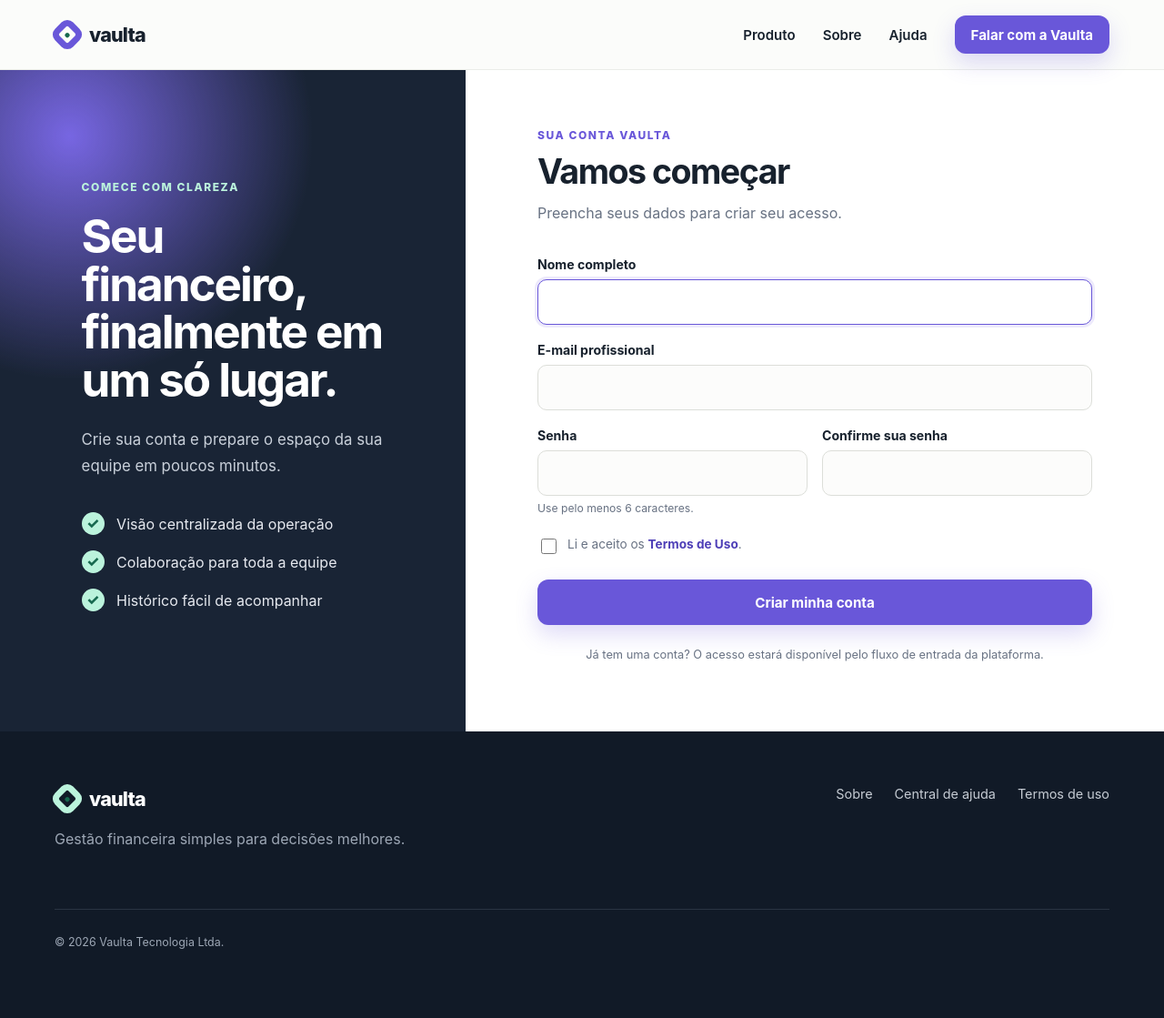
After one commit to leticiarq/authentication-security-lab, a Django app: page /cadastro/ in a window 1280 px wide. The commit adds this page. Shown: the whole page at 91% size. Run offline with Django 5.2, Linux system fonts and the light colour scheme.

Commit message:
feat: add user registration and email verification

```diff
--- /dev/null
+++ b/app/accounts/forms.py
@@ -0,0 +1,53 @@
+from django import forms
+from django.contrib.auth import get_user_model
+
+
+User = get_user_model()
+
+
+class RegistrationForm(forms.ModelForm):
+    password = forms.CharField(
+        label="Senha",
+        min_length=6,
+        strip=False,
+        widget=forms.PasswordInput(attrs={"autocomplete": "new-password"}),
+        help_text="Use pelo menos 6 caracteres.",
+    )
+    password_confirmation = forms.CharField(
+        label="Confirme sua senha",
+        strip=False,
+        widget=forms.PasswordInput(attrs={"autocomplete": "new-password"}),
+    )
+    accept_terms = forms.BooleanField(label="Li e aceito os Termos de Uso")
+
+    class Meta:
+        model = User
+        fields = ("full_name", "email")
+        labels = {"full_name": "Nome completo", "email": "E-mail profissional"}
+        widgets = {
+            "full_name": forms.TextInput(attrs={"autocomplete": "name", "autofocus": True}),
+            "email": forms.EmailInput(attrs={"autocomplete": "email"}),
+        }
+
+    def clean_email(self):
+        return self.cleaned_data["email"].strip().lower()
+
+    def clean(self):
+        cleaned_data = super().clean()
+        password = cleaned_data.get("password")
+        confirmation = cleaned_data.get("password_confirmation")
+        if password and confirmation and password != confirmation:
+            self.add_error("password_confirmation", "As senhas não coincidem.")
+        return cleaned_data
+
+    def save(self, commit=True):
+        user = super().save(commit=False)
+
+        # INTENTIONAL LAB BEHAVIOR (AUTH-03): this feature only enforces the
+        # field's six-character minimum and deliberately does not call
+        # django.contrib.auth.password_validation.validate_password(). Never
+        # copy this password policy into a production application.
+        user.set_password(self.cleaned_data["password"])
+        if commit:
+            user.save()
+        return user
--- /dev/null
+++ b/app/accounts/templates/accounts/register.html
@@ -0,0 +1,68 @@
+{% extends "base.html" %}
+
+{% block title %}Criar conta — Vaulta{% endblock %}
+
+{% block content %}
+<section class="auth-shell">
+    <div class="auth-aside">
+        <div class="auth-aside-content">
+            <span class="eyebrow eyebrow-light">Comece com clareza</span>
+            <h1>Seu financeiro, finalmente em um só lugar.</h1>
+            <p>Crie sua conta e prepare o espaço da sua equipe em poucos minutos.</p>
+            <ul class="benefit-list">
+                <li><span>✓</span> Visão centralizada da operação</li>
+                <li><span>✓</span> Colaboração para toda a equipe</li>
+                <li><span>✓</span> Histórico fácil de acompanhar</li>
+            </ul>
+        </div>
+    </div>
+    <div class="auth-main">
+        <div class="form-card">
+            <div class="form-heading">
+                <span class="eyebrow">Sua conta Vaulta</span>
+                <h2>Vamos começar</h2>
+                <p>Preencha seus dados para criar seu acesso.</p>
+            </div>
+
+            <form method="post" novalidate>
+                {% csrf_token %}
+                {% if form.non_field_errors %}
+                    <div class="form-alert" role="alert">{{ form.non_field_errors }}</div>
+                {% endif %}
+
+                <div class="field">
+                    <label for="{{ form.full_name.id_for_label }}">{{ form.full_name.label }}</label>
+                    {{ form.full_name }}
+                    {% for error in form.full_name.errors %}<span class="field-error">{{ error }}</span>{% endfor %}
+                </div>
+                <div class="field">
+                    <label for="{{ form.email.id_for_label }}">{{ form.email.label }}</label>
+                    {{ form.email }}
+                    {% for error in form.email.errors %}<span class="field-error">{{ error }}</span>{% endfor %}
+                </div>
+                <div class="field-row">
+                    <div class="field">
+                        <label for="{{ form.password.id_for_label }}">{{ form.password.label }}</label>
+                        {{ form.password }}
+                        {% if form.password.help_text %}<small>{{ form.password.help_text }}</small>{% endif %}
+                        {% for error in form.password.errors %}<span class="field-error">{{ error }}</span>{% endfor %}
+                    </div>
+                    <div class="field">
+                        <label for="{{ form.password_confirmation.id_for_label }}">{{ form.password_confirmation.label }}</label>
+                        {{ form.password_confirmation }}
+                        {% for error in form.password_confirmation.errors %}<span class="field-error">{{ error }}</span>{% endfor %}
+                    </div>
+                </div>
+                <div class="checkbox-field">
+                    {{ form.accept_terms }}
+                    <label for="{{ form.accept_terms.id_for_label }}">Li e aceito os <a href="{% url 'terms' %}" target="_blank">Termos de Uso</a>.</label>
+                </div>
+                {% for error in form.accept_terms.errors %}<span class="field-error checkbox-error">{{ error }}</span>{% endfor %}
+
+                <button class="button button-block" type="submit">Criar minha conta</button>
+            </form>
+            <p class="form-footnote">Já tem uma conta? O acesso estará disponível pelo fluxo de entrada da plataforma.</p>
+        </div>
+    </div>
+</section>
+{% endblock %}
--- /dev/null
+++ b/app/accounts/urls.py
@@ -0,0 +1,16 @@
+from django.urls import path
+
+from . import views
+
+app_name = "accounts"
+
+urlpatterns = [
+    path("cadastro/", views.register, name="register"),
+    path("cadastro/concluido/", views.registration_complete, name="registration-complete"),
+    path("cadastro/reenviar/", views.resend_verification, name="resend-verification"),
+    path(
+        "verificar-email/<uidb64>/<token>/",
+        views.verify_email,
+        name="verify-email",
+    ),
+]
--- /dev/null
+++ b/app/accounts/views.py
@@ -0,0 +1,69 @@
+from django.contrib.auth import get_user_model
+from django.contrib.auth.tokens import default_token_generator
+from django.shortcuts import redirect, render
+from django.utils.encoding import force_str
+from django.utils.http import urlsafe_base64_decode
+from django.views.decorators.http import require_POST
+
+from .forms import RegistrationForm
+from .services import send_verification_email
+
+
+User = get_user_model()
+
+
+def register(request):
+    if request.user.is_authenticated:
+        return redirect("home")
+
+    if request.method == "POST":
+        form = RegistrationForm(request.POST)
+        if form.is_valid():
+            user = form.save()
+            send_verification_email(request, user)
+            request.session["registration_email"] = user.email
+            return redirect("accounts:registration-complete")
+    else:
+        form = RegistrationForm()
+
+    return render(request, "accounts/register.html", {"form": form})
+
+
+def registration_complete(request):
+    email = request.session.get("registration_email")
+    if not email:
+        return redirect("accounts:register")
+    return render(request, "accounts/registration_complete.html", {"email": email})
+
+
+@require_POST
+def resend_verification(request):
+    email = request.session.get("registration_email")
+    if not email:
+        return redirect("accounts:register")
+
+    user = User.objects.filter(email=email, email_verified=False).first()
+    if user:
+        send_verification_email(request, user)
+    return redirect("accounts:registration-complete")
+
+
+def verify_email(request, uidb64, token):
+    user = None
+    try:
+        user_id = force_str(urlsafe_base64_decode(uidb64))
+        user = User.objects.get(pk=user_id)
+    except (TypeError, ValueError, OverflowError, User.DoesNotExist):
+        pass
+
+    valid = bool(user and default_token_generator.check_token(user, token))
+    if valid and not user.email_verified:
+        user.email_verified = True
+        user.save(update_fields=["email_verified", "updated_at"])
+
+    return render(
+        request,
+        "accounts/verification_result.html",
+        {"verification_succeeded": valid},
+        status=200 if valid else 400,
+    )
--- a/app/config/settings/base.py
+++ b/app/config/settings/base.py
@@ -84,6 +84,7 @@ MEDIA_ROOT = BASE_DIR / "media"
 
 DEFAULT_AUTO_FIELD = "django.db.models.BigAutoField"
 EMAIL_BACKEND = "django.core.mail.backends.console.EmailBackend"
+DEFAULT_FROM_EMAIL = "Vaulta <no-reply@vaulta.local>"
 
 REST_FRAMEWORK = {
     "DEFAULT_AUTHENTICATION_CLASSES": [
--- a/app/config/urls.py
+++ b/app/config/urls.py
@@ -3,5 +3,6 @@ from django.urls import include, path
 
 urlpatterns = [
     path("admin/", admin.site.urls),
+    path("", include("accounts.urls")),
     path("", include("core.urls")),
 ]
--- a/app/core/static/core/css/app.css
+++ b/app/core/static/core/css/app.css
@@ -109,6 +109,44 @@ h2 { font-size: clamp(2rem, 4vw, 3.25rem); line-height: 1.12; }
 .terms h2:first-child { margin-top: 0; }
 .terms a { color: var(--violet-dark); text-decoration: underline; }
 
+.auth-shell { display: grid; min-height: calc(100vh - 76px); grid-template-columns: minmax(330px, .8fr) minmax(520px, 1.2fr); background: white; }
+.auth-aside { display: grid; padding: 70px max(40px, 7vw); place-items: center; color: white; background: radial-gradient(circle at 15% 10%, #7766e2, transparent 34%), var(--navy); }
+.auth-aside-content { max-width: 510px; }
+.auth-aside h1 { font-size: clamp(2.4rem, 4vw, 4.2rem); }
+.auth-aside p { margin: 25px 0 35px; color: #c9d0da; font-size: 1.05rem; }
+.benefit-list { display: grid; gap: 17px; padding: 0; list-style: none; color: #e7eaf0; }
+.benefit-list span { display: inline-grid; width: 25px; height: 25px; margin-right: 9px; place-items: center; color: var(--mint-dark); background: var(--mint); border-radius: 50%; font-weight: 800; }
+.auth-main { display: grid; padding: 60px 35px; place-items: center; }
+.form-card { width: min(610px, 100%); }
+.form-heading { margin-bottom: 34px; }
+.form-heading .eyebrow { margin-bottom: 12px; }
+.form-heading h2 { font-size: 2.35rem; }
+.form-heading p { margin: 10px 0 0; }
+.field-row { display: grid; grid-template-columns: 1fr 1fr; gap: 16px; }
+.field { margin-bottom: 19px; }
+.field label { display: block; margin-bottom: 8px; font-size: .88rem; font-weight: 700; }
+.field input { width: 100%; height: 50px; padding: 0 14px; color: var(--ink); background: #fcfcfb; border: 1px solid #dcded9; border-radius: 10px; outline: none; font: inherit; transition: .15s ease; }
+.field input:focus { background: white; border-color: var(--violet); box-shadow: 0 0 0 3px rgba(105, 87, 217, .12); }
+.field small { display: block; margin-top: 6px; color: var(--muted); font-size: .76rem; }
+.field-error { display: block; margin-top: 6px; color: #b4233b; font-size: .78rem; }
+.form-alert { margin-bottom: 18px; padding: 12px 14px; color: #7e1730; background: #fff0f3; border-radius: 9px; font-size: .86rem; }
+.form-alert ul { margin: 0; padding-left: 18px; }
+.checkbox-field { display: flex; margin: 5px 0 3px; align-items: flex-start; gap: 9px; color: var(--muted); font-size: .85rem; }
+.checkbox-field input { width: 17px; height: 17px; margin-top: 2px; accent-color: var(--violet); }
+.checkbox-field a { color: var(--violet-dark); font-weight: 700; }
+.checkbox-error { margin-bottom: 8px; }
+.button-block { width: 100%; margin-top: 22px; border: 0; cursor: pointer; font-family: inherit; font-size: .95rem; font-weight: 700; }
+.form-footnote { margin-top: 22px; text-align: center; font-size: .8rem; }
+.result-page { display: grid; min-height: 70vh; padding: 70px 20px; place-items: center; background: linear-gradient(180deg, #f0edff 0, var(--paper) 70%); }
+.result-card { width: min(560px, 100%); padding: 50px; text-align: center; background: white; border: 1px solid var(--line); border-radius: 25px; box-shadow: var(--shadow); }
+.result-card h1 { font-size: clamp(2.1rem, 5vw, 3.3rem); }
+.result-card p { margin: 20px auto 28px; }
+.result-card .result-note { padding: 12px; color: #596477; background: #f5f6f3; border-radius: 9px; font-size: .8rem; }
+.result-icon { display: grid; width: 58px; height: 58px; margin: 0 auto 25px; place-items: center; color: var(--violet-dark); background: var(--violet-soft); border-radius: 18px; font-size: 1.45rem; font-weight: 800; }
+.result-success { color: var(--mint-dark); background: #def7ec; }
+.result-error { color: #a01834; background: #ffebef; }
+.link-button { margin: 0 0 24px; padding: 0; color: var(--violet-dark); background: none; border: 0; cursor: pointer; font-family: inherit; font-size: .88rem; font-weight: 700; text-decoration: underline; }
+
 .site-footer { padding: 60px 0; color: white; background: #111a27; }
 .brand-light .brand-mark { border-color: var(--mint); }
 .site-footer p { color: #9da7b5; }
@@ -128,6 +166,8 @@ h2 { font-size: clamp(2rem, 4vw, 3.25rem); line-height: 1.12; }
   .dashboard-preview { width: min(600px, 100%); margin-inline: auto; }
   .feature-grid, .content-grid, .help-grid { grid-template-columns: 1fr; }
   .cta-card { padding: 42px 30px; align-items: start; flex-direction: column; }
+  .auth-shell { grid-template-columns: 1fr; }
+  .auth-aside { min-height: 390px; padding-block: 55px; }
 }
 
 @media (max-width: 540px) {
@@ -143,4 +183,7 @@ h2 { font-size: clamp(2rem, 4vw, 3.25rem); line-height: 1.12; }
   .footer-grid { grid-template-columns: 1fr; }
   .footer-links { flex-direction: column; gap: 12px; }
   .copyright { grid-column: auto; }
+  .auth-main { padding: 45px 20px; }
+  .field-row { grid-template-columns: 1fr; gap: 0; }
+  .result-card { padding: 38px 22px; }
 }
--- a/app/core/templates/core/home.html
+++ b/app/core/templates/core/home.html
@@ -10,7 +10,7 @@
             <h1>Finanças organizadas. Decisões mais leves.</h1>
             <p class="lead">Centralize contas, acompanhe o caixa e dê visibilidade ao seu time em um espaço pensado para empresas que estão crescendo.</p>
             <div class="hero-actions">
-                <a class="button" href="#recursos">Conheça a plataforma</a>
+                <a class="button" href="{% url 'accounts:register' %}">Começar agora</a>
                 <a class="text-link" href="{% url 'about' %}">Por que a Vaulta <span aria-hidden="true">→</span></a>
             </div>
             <div class="trust-row">
```
Also changed, not shown: app/accounts/services.py (added, +31 -0 lines), app/accounts/templates/accounts/emails/verify_email.txt (added, +9 -0 lines), app/accounts/templates/accounts/registration_complete.html (added, +20 -0 lines), app/accounts/templates/accounts/verification_result.html (added, +23 -0 lines), docs/architecture.md (+1 -1 lines), docs/implementation-plan.md (+3 -1 lines), docs/threat-model.md (+10 -0 lines), tests/test_registration.py (added, +121 -0 lines), README.md.
